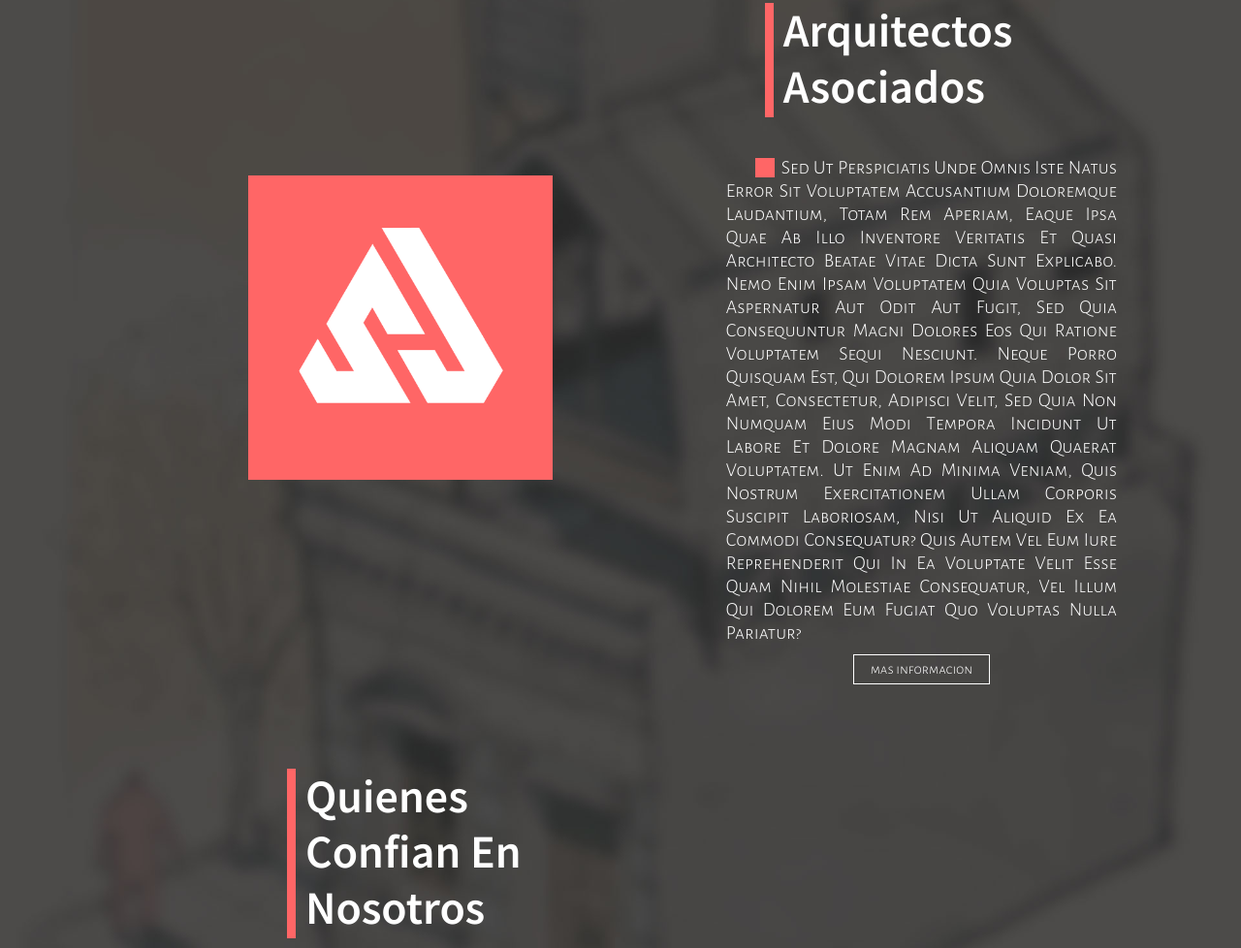
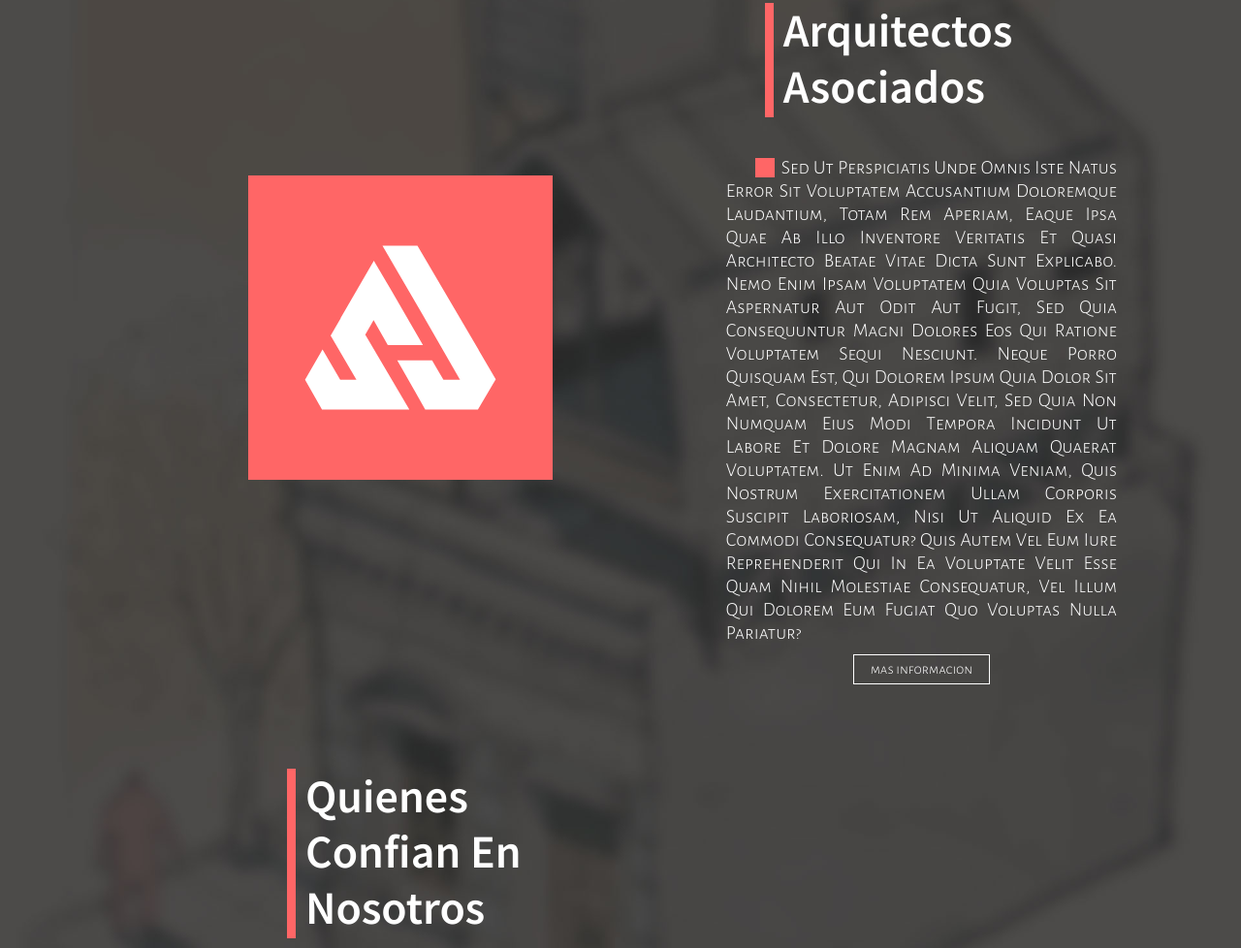
Before and after one commit to simonpine/Proyecto-de-Arquitectura, a website: page paginas/agencia.html in a window 1280 px wide. Shown: the part 985-1963 px from the top of the page at 97% size. Drawn offline with nearby package versions, Linux system fonts and the light colour scheme.

Commit message:
pase mi logo a svg para modificarlo facilmente

```diff
--- a/paginas/agencia.html
+++ b/paginas/agencia.html
@@ -2,7 +2,7 @@
   <head>
     <meta charset="UTF-8">
     <title>Web de Arquitectos - Agency</title>
-    <link rel="shortcut icon" href="../imagenes/logo.png">
+    <link rel="shortcut icon" href="../imagenes/logo.svg">
     <link href="https://cdn.jsdelivr.net/npm/bootstrap@5.0.2/dist/css/bootstrap.min.css" rel="stylesheet" integrity="sha384-EVSTQN3/azprG1Anm3QDgpJLIm9Nao0Yz1ztcQTwFspd3yD65VohhpuuCOmLASjC" crossorigin="anonymous">
     <link rel="stylesheet" href="../css/style.css">
     <link href="https://unpkg.com/aos@2.3.1/dist/aos.css" rel="stylesheet">
@@ -46,7 +46,7 @@
         </div>
     </header>
     <main class="baner contenidos contenidos3" id="main_agency">
-        <img src="../imagenes/logo.png" alt="logo1"
+        <img src="../imagenes/logo.svg" alt="logo1"
         data-aos="fade-right"
         data-aos-offset="5"
         >
```
Also changed, not shown: index.html (+2 -2 lines), paginas/contactanos.html (+1 -1 lines), paginas/mapa.html (+1 -1 lines), paginas/proyectos.html (+1 -1 lines), imagenes/logo.png (deleted), imagenes/logo.svg (added), imagenes/logo1.png (deleted), imagenes/logo1.svg (added).
